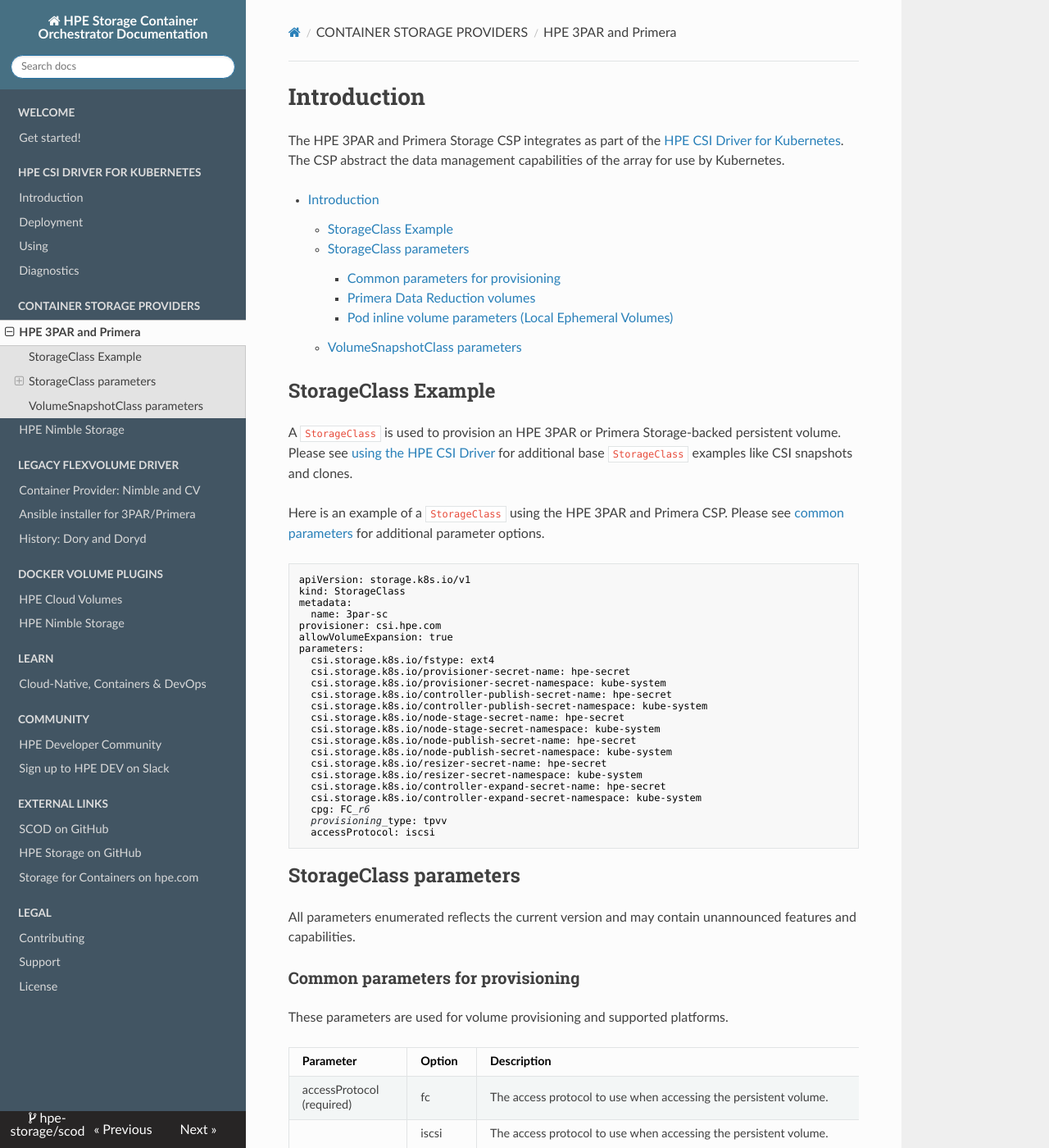
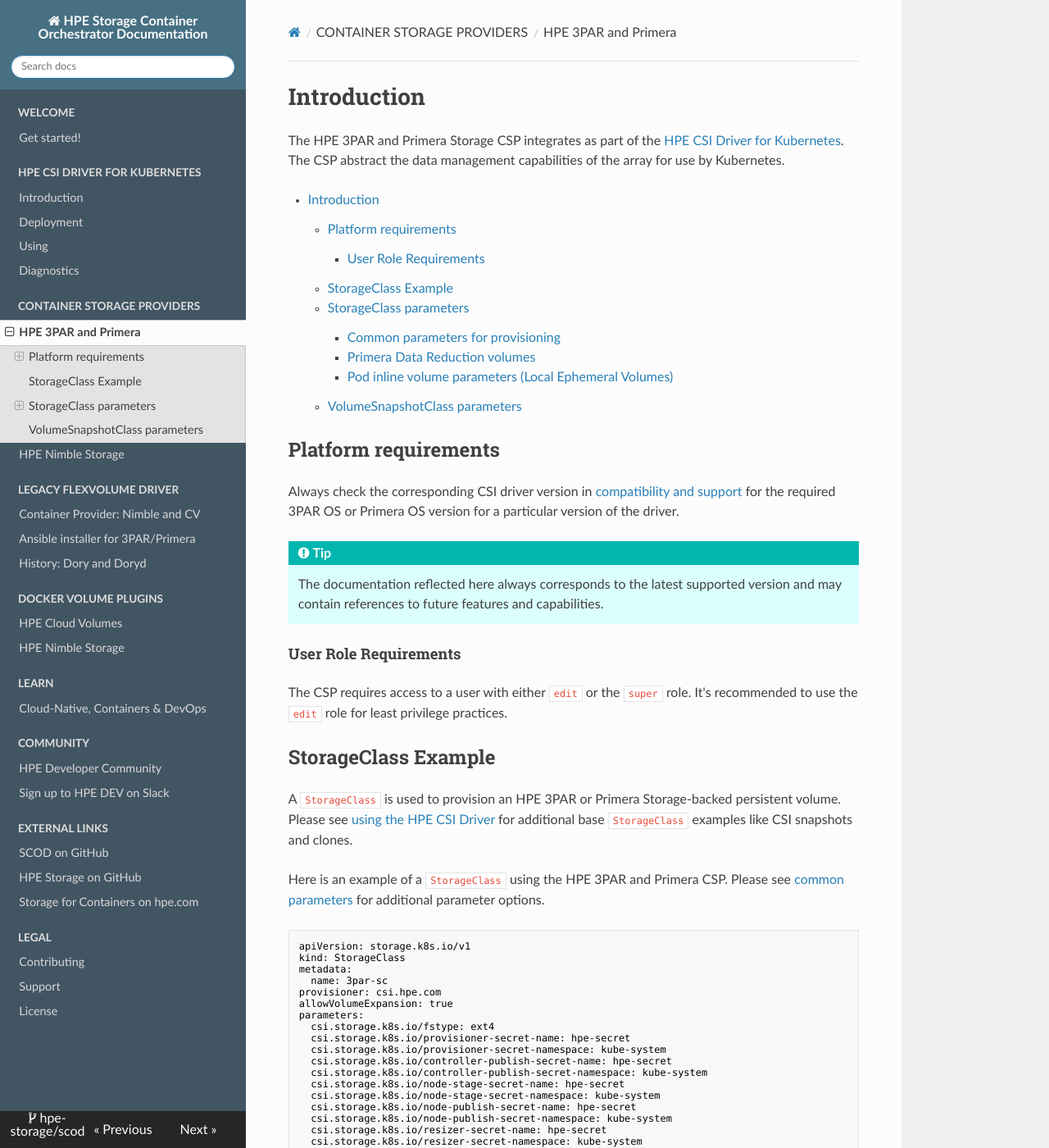
Before and after one commit to hpe-storage/scod, an MkDocs documentation site: the page built from docs/container_storage_provider/hpe_3par_primera/index.md, in a window 1280 px wide and 1400 px high. Shown: the whole window at 82% size. Built offline with MkDocs 1.6.1, drawn with Linux system fonts in a browser that asks for light colours; nearby versions of some CDN libraries.

Commit message:
3par/primera CSI scod modifications & fixes
Signed-off-by: Chris Snell <snell.chris@gmail.com>

```diff
--- a/docs/container_storage_provider/hpe_3par_primera/index.md
+++ b/docs/container_storage_provider/hpe_3par_primera/index.md
@@ -3,6 +3,17 @@
 The HPE 3PAR and Primera Storage CSP integrates as part of the [HPE CSI Driver for Kubernetes](../../csi_driver/index.md). The CSP abstract the data management capabilities of the array for use by Kubernetes.
 
 [TOC]
+
+## Platform requirements
+
+Always check the corresponding CSI driver version in [compatibility and support](../../csi_driver/index.md#compatibility_and_support) for the required 3PAR OS or Primera OS version for a particular version of the driver.
+
+!!! tip
+    The documentation reflected here always corresponds to the latest supported version and may contain references to future features and capabilities.
+
+#### User Role Requirements
+
+The CSP requires access to a user with either `edit` or the `super` role. It's recommended to use the `edit` role for least privilege practices.
 
 ## StorageClass Example
 
@@ -47,14 +58,14 @@
 | Parameter                         | Option  | Description | 3PAR | Primera |
 | --------------------------------- | ------- | ----------- | :--: | :-----: |
 | accessProtocol <br /> (required)    | fc      | The access protocol to use when accessing the persistent volume. | **X** | **X** |
-|                                   | iscsi   | The access protocol to use when accessing the persistent volume. | **X** |   |
+|                                     | iscsi   | The access protocol to use when accessing the persistent volume. | **X** |   |
 | cpg <br /> (required)               | Text    | The name of existing CPG to be used for volume provisioning. | **X** | **X** |
-| snap_cpg                          | Text    | The name of the snapshot CPG to be used for volume provisioning. Defaults to value of `cpg` if not specified. | **X** | **X** |
-| compression                       | Boolean | Indicates that the volume should be compressed. | **X** |   |
+| snap_cpg                            | Text    | The name of the snapshot CPG to be used for volume provisioning. Defaults to value of `cpg` if not specified. | **X** | **X** |
+| compression                         | Boolean | Indicates that the volume should be compressed. | **X** |   |
 | provisioning_type <br /> (required) | tpvv    | Indicates Thin provisioned volume type. | **X** | **X** |
-|                                   | full    | Indicates Full provisioned volume type. | **X** |   |
-|                                   | dedup   | Indicates Thin Deduplication volume type. | **X** |   |
-|                                   | reduce  | Indicates Thin Deduplication/Compression volume type. |   | **X** |
+|                                     | full    | Indicates Full provisioned volume type. | **X** |   |
+|                                     | dedup   | Indicates Thin Deduplication volume type. | **X** |   |
+|                                     | reduce  | Indicates Thin Deduplication/Compression volume type. |   | **X** |
 
 !!! Important
     The HPE CSI Driver allows the `PersistentVolumeClaim` to override the `StorageClass` parameters by annotating the `PersistentVolumeClaim`. Please see [Using PVC Overrides](../../csi_driver/using.md#using_pvc_overrides) for more details.
```
